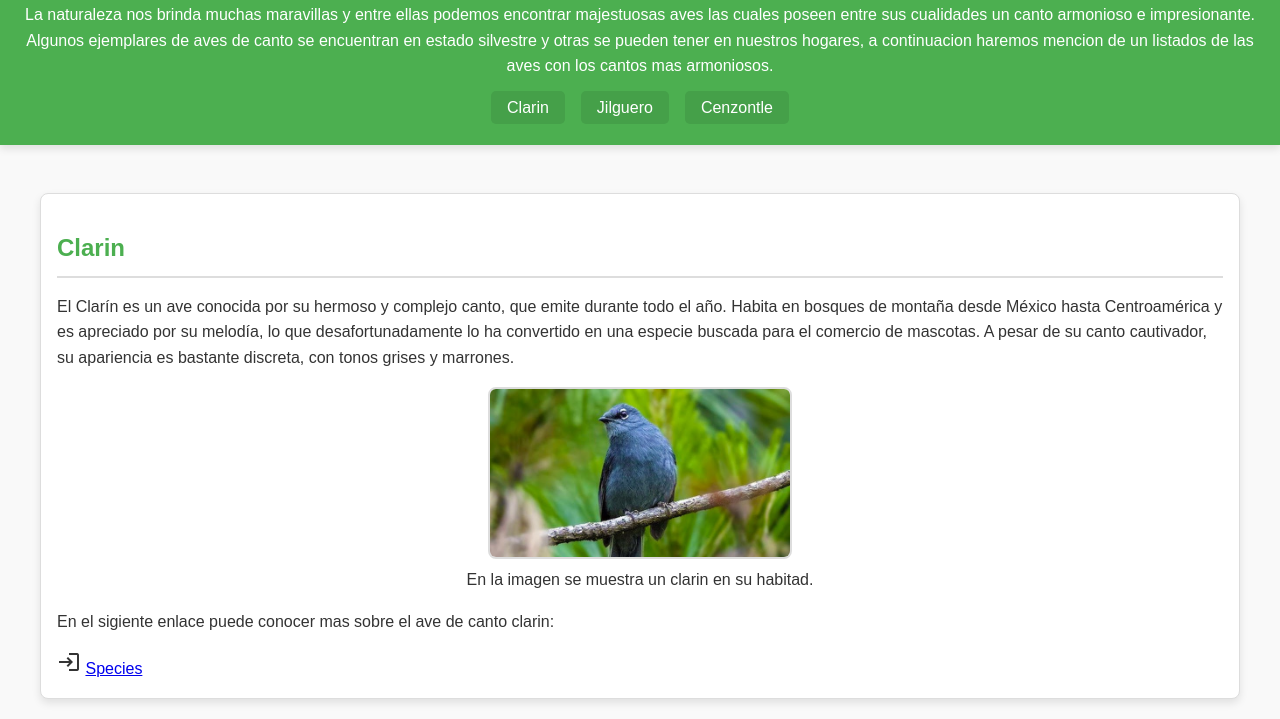
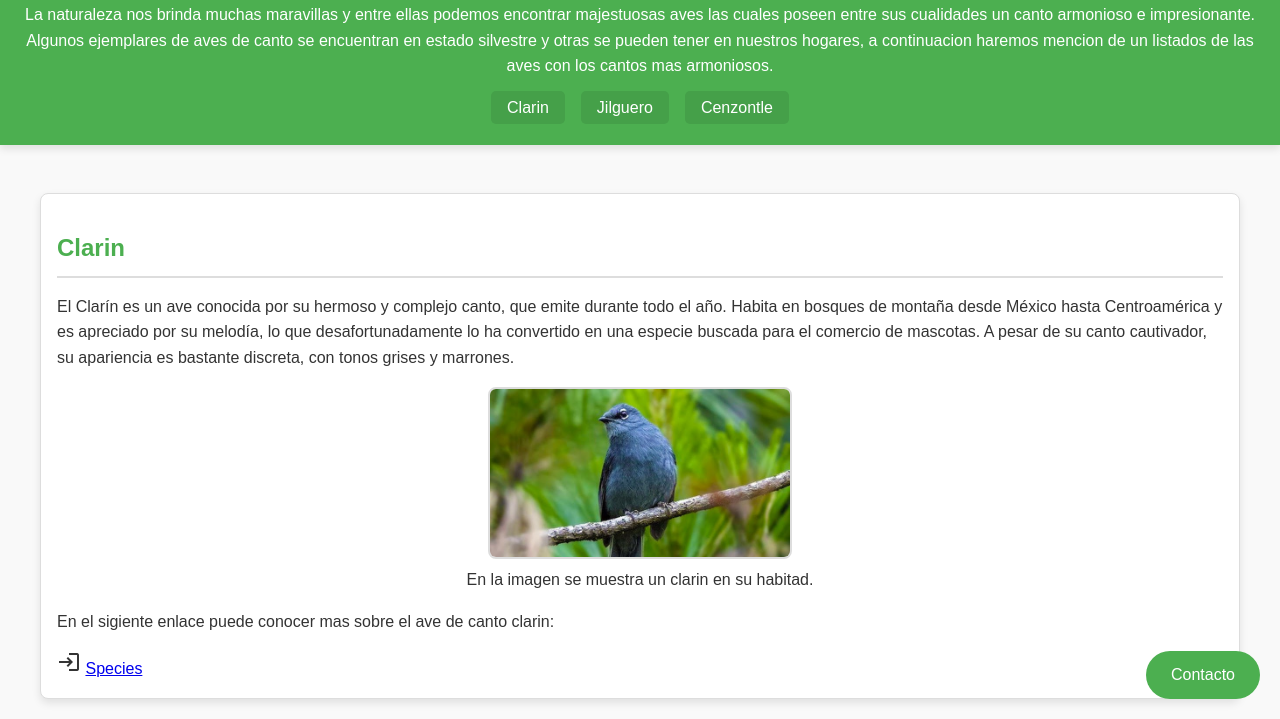
Before and after one commit to Laura341/Modulo2_CSS_Frontend, a plain HTML site: page 19-11-24/index.html in a window 1280 px wide. Shown: the part 81-800 px from the top of the page. Drawn offline with Linux system fonts and the light colour scheme.

Commit message:
agrego boton de contacto utilizando z-index y fixed

```diff
--- a/19-11-24/index.html
+++ b/19-11-24/index.html
@@ -128,6 +128,12 @@
                   <button class="boton-enviar" type="submit"><span class="material-icons">send</span>Enviar</button>
             </form>
        </section>
+        <!-- Botón de contacto -->
+    <div class="contact-button">
+        <a href="mailto:contacto@tusitio.com">
+            <button>Contacto</button>
+        </a>
+    </div>
 
 
     </main>
--- a/19-11-24/style.css
+++ b/19-11-24/style.css
@@ -132,3 +132,32 @@ footer {
     main {
         padding: 1rem;
     }
+
+    /* Estilos para el botón de contacto */
+.contact-button {
+    position: fixed; /* Mantiene el botón fijo en la pantalla */
+    bottom: 20px;    /* Coloca el botón 20px por encima del borde inferior */
+    right: 20px;     /* Coloca el botón 20px a la derecha del borde */
+    z-index: 1000;   /* Asegura que el botón esté por encima de otros elementos */
+}
+
+.contact-button button {
+    background-color: #4CAF50;  /* Fondo verde */
+    color: white;               /* Texto blanco */
+    border: none;               /* Elimina el borde por defecto */
+    padding: 15px 25px;         /* Espaciado dentro del botón */
+    font-size: 1rem;            /* Tamaño de la fuente */
+    border-radius: 50px;        /* Bordes redondeados */
+    cursor: pointer;           /* Muestra el cursor como mano al pasar por encima */
+    transition: background-color 0.3s ease;  /* Transición para el cambio de color */
+}
+
+/* Efecto hover para el botón */
+.contact-button button:hover {
+    background-color: #45a049;  /* Cambia el color de fondo al pasar el cursor */
+}
+
+/* Estilo de enlace (opcional) */
+.contact-button a {
+    text-decoration: none; /* Elimina el subrayado del enlace */
+}
```
